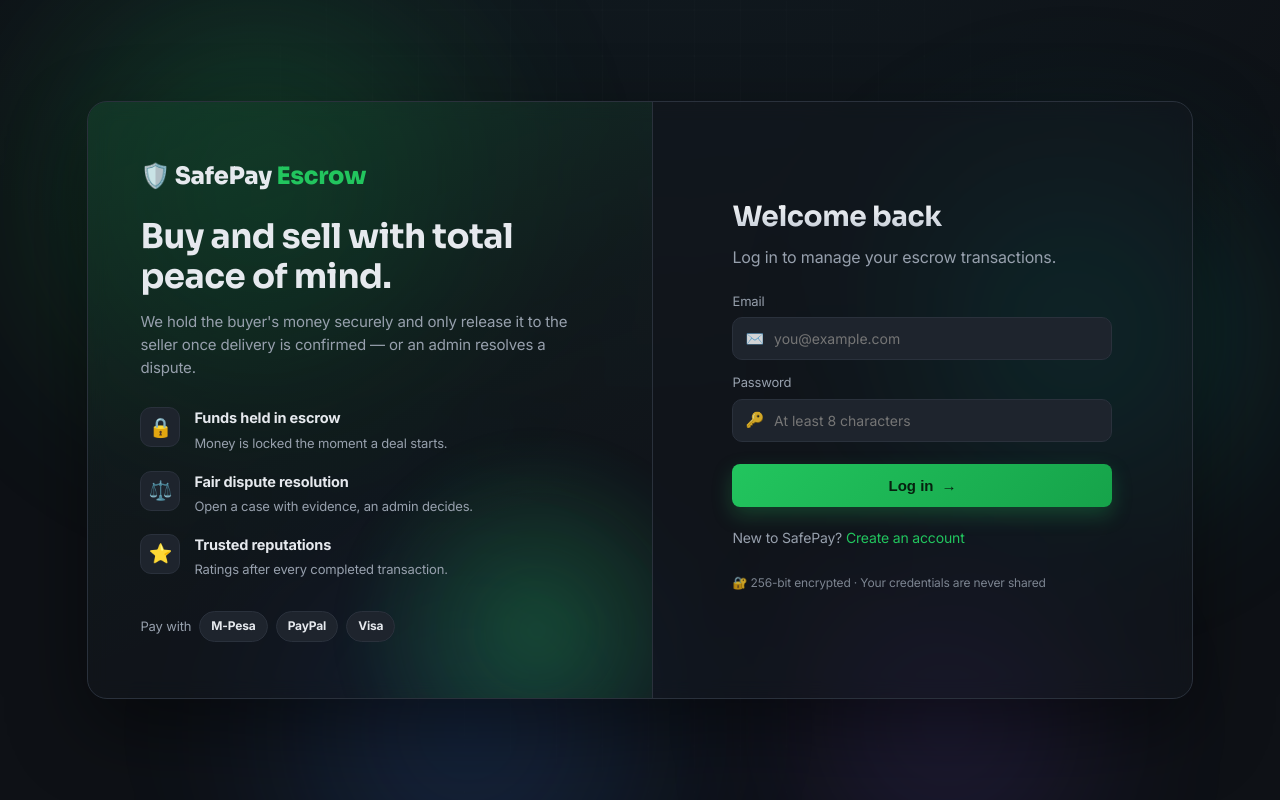
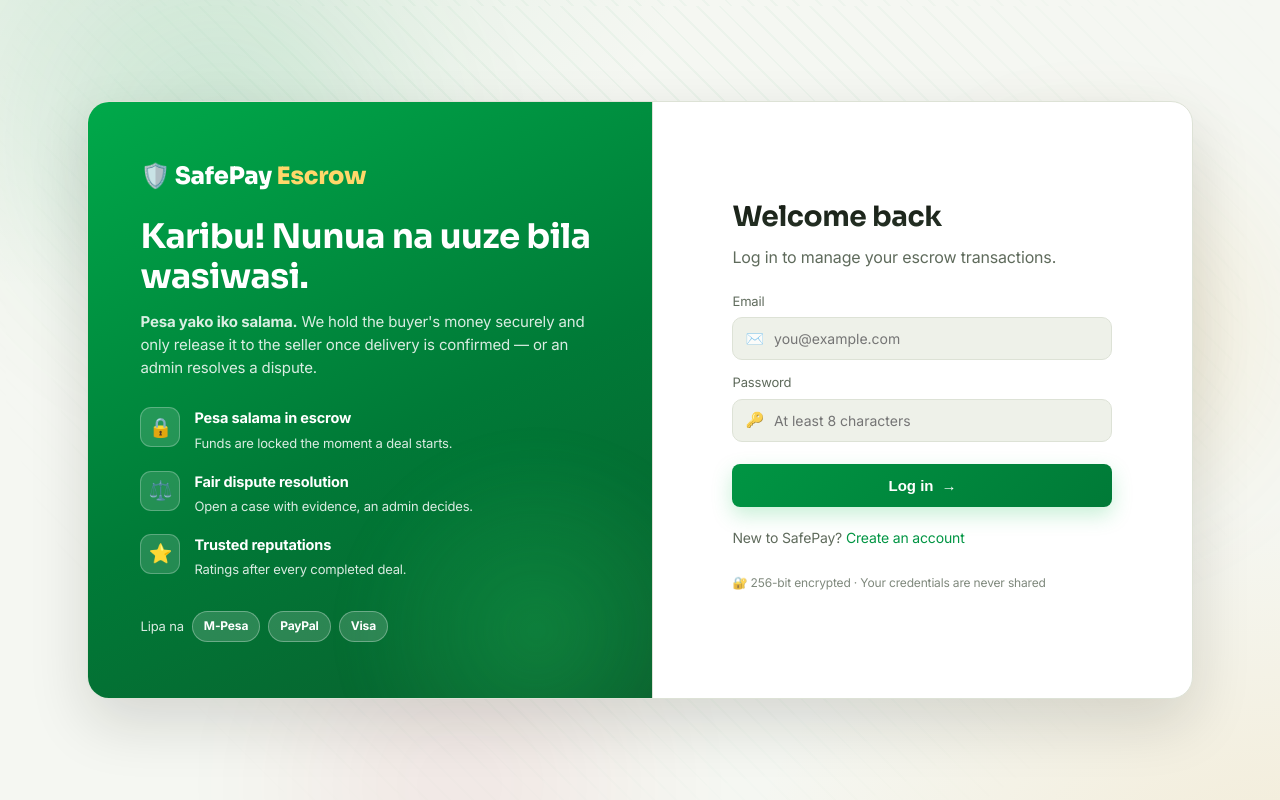
Before and after one commit to BlackWeasel0711/Escrow_project, a plain HTML site: page web/index.html in a window 1280 px wide. Drawn offline with Linux system fonts and the light colour scheme.

Commit message:
Re-theme web to a Kenyan fintech identity: flag colors, green hero, kanga background, Swahili warmth

```diff
--- a/web/app.js
+++ b/web/app.js
@@ -128,15 +128,15 @@
             <div class="auth-hero-glow"></div>
             <div class="auth-hero-content">
               <div class="auth-brand">🛡️ SafePay <span>Escrow</span></div>
-              <h2 class="auth-tagline">Buy and sell with total peace of mind.</h2>
-              <p class="auth-lead">We hold the buyer's money securely and only release it to the seller once delivery is confirmed — or an admin resolves a dispute.</p>
+              <h2 class="auth-tagline">Karibu! Nunua na uuze bila wasiwasi.</h2>
+              <p class="auth-lead"><strong>Pesa yako iko salama.</strong> We hold the buyer's money securely and only release it to the seller once delivery is confirmed — or an admin resolves a dispute.</p>
               <ul class="auth-features">
-                <li><span class="af-ic">🔒</span><div><strong>Funds held in escrow</strong><em>Money is locked the moment a deal starts.</em></div></li>
+                <li><span class="af-ic">🔒</span><div><strong>Pesa salama in escrow</strong><em>Funds are locked the moment a deal starts.</em></div></li>
                 <li><span class="af-ic">⚖️</span><div><strong>Fair dispute resolution</strong><em>Open a case with evidence, an admin decides.</em></div></li>
-                <li><span class="af-ic">⭐</span><div><strong>Trusted reputations</strong><em>Ratings after every completed transaction.</em></div></li>
+                <li><span class="af-ic">⭐</span><div><strong>Trusted reputations</strong><em>Ratings after every completed deal.</em></div></li>
               </ul>
               <div class="auth-pay">
-                <span>Pay with</span>
+                <span>Lipa na</span>
                 <b class="pay-chip">M-Pesa</b><b class="pay-chip">PayPal</b><b class="pay-chip">Visa</b>
               </div>
             </div>
--- a/web/styles.css
+++ b/web/styles.css
@@ -1,16 +1,18 @@
 :root {
-  --bg: #0e1116;
-  --panel: #171b22;
-  --panel-2: #1e242d;
-  --border: #2a313c;
-  --text: #e6e9ee;
-  --muted: #97a0ad;
-  --accent: #22c55e;
-  --accent-2: #16a34a;
-  --danger: #ef4444;
-  --warn: #f59e0b;
-  --info: #3b82f6;
-  --radius: 12px;
+  /* Kenyan fintech palette — flag green & red, warm savanna, clean light surfaces. */
+  --bg: #f5f7f2;          /* warm off-white */
+  --panel: #ffffff;
+  --panel-2: #eef1e9;     /* soft green-tinted grey */
+  --border: #dde2d6;
+  --text: #12160f;        /* near-black (flag black) */
+  --muted: #5f6b5c;
+  --accent: #009543;      /* Kenya flag green (also M-Pesa trust green) */
+  --accent-2: #007a37;
+  --danger: #be0027;      /* Kenya flag red */
+  --warn: #e2960f;        /* savanna gold */
+  --info: #1f7a8c;
+  --gold: #e2960f;
+  --radius: 14px;
 }
 
 * { box-sizing: border-box; }
@@ -59,7 +61,8 @@ body.auth-mode { background:
   radial-gradient(1000px 500px at 100% 110%, rgba(59,130,246,.12), transparent 55%),
   var(--bg);
 }
-body.auth-mode .topbar { display: none; }
+body.auth-mode .topbar,
+body.auth-mode .flag-stripe { display: none; }
 body.auth-mode .view { max-width: none; margin: 0; padding: 0; }
 
 .auth-shell {
@@ -185,7 +188,7 @@ button {
   font-size: 14px;
   font-weight: 600;
   background: var(--accent);
-  color: #06210f;
+  color: #ffffff;
   transition: background .15s;
 }
 button:hover { background: var(--accent-2); }
@@ -218,15 +221,15 @@ tr.clickable:hover td { background: var(--panel-2); }
   font-size: 12px;
   font-weight: 600;
 }
-.badge.PENDING  { background: #33302033; color: var(--warn); }
-.badge.HELD     { background: #1e3a5f33; color: var(--info); }
-.badge.DISPUTED { background: #4a1d1d33; color: var(--danger); }
-.badge.RELEASED { background: #14351f33; color: var(--accent); }
-.badge.REFUNDED { background: #2a2a2a; color: var(--muted); }
-.badge.CANCELLED{ background: #2a2a2a; color: var(--muted); }
-.badge.OPEN, .badge.UNDER_REVIEW { background: #4a1d1d33; color: var(--danger); }
-.badge.RESOLVED_RELEASE { background: #14351f33; color: var(--accent); }
-.badge.RESOLVED_REFUND  { background: #2a2a2a; color: var(--muted); }
+.badge.PENDING  { background: #fdf1dc; color: #a5720a; }
+.badge.HELD     { background: #e2f0f3; color: #1f6d7e; }
+.badge.DISPUTED { background: #fbe3e7; color: var(--danger); }
+.badge.RELEASED { background: #daf3e4; color: var(--accent-2); }
+.badge.REFUNDED { background: #eceee9; color: var(--muted); }
+.badge.CANCELLED{ background: #eceee9; color: var(--muted); }
+.badge.OPEN, .badge.UNDER_REVIEW { background: #fbe3e7; color: var(--danger); }
+.badge.RESOLVED_RELEASE { background: #daf3e4; color: var(--accent-2); }
+.badge.RESOLVED_REFUND  { background: #eceee9; color: var(--muted); }
 
 /* ---------- Timeline ---------- */
 .timeline { list-style: none; padding: 0; margin: 0; }
@@ -265,60 +268,63 @@ tr.clickable:hover td { background: var(--panel-2); }
 @keyframes bellSwing { 0%,70%,100% { transform: rotate(0); } 80% { transform: rotate(14deg); } 90% { transform: rotate(-10deg); } }
 @keyframes floatGlow { 0%,100% { opacity: .8; } 50% { opacity: 1; } }
 
-/* ---------- Flowing aurora background (app-wide) ---------- */
+/* ---------- Kenyan savanna background (app-wide) ---------- */
 body { background: var(--bg); }
 .aurora {
   position: fixed; inset: 0; z-index: -1; overflow: hidden;
-  background: radial-gradient(1200px 800px at 50% -20%, #101a20, var(--bg) 70%);
+  background:
+    radial-gradient(1000px 650px at 8% -12%, rgba(0,149,67,.10), transparent 60%),
+    radial-gradient(900px 650px at 100% 112%, rgba(226,150,15,.12), transparent 60%),
+    var(--bg);
 }
 .aurora span {
   position: absolute; display: block; border-radius: 50%;
-  filter: blur(70px); opacity: .55; will-change: transform;
+  filter: blur(60px); opacity: .30; will-change: transform;
 }
-.aurora .a1 { width: 46vw; height: 46vw; left: -8vw; top: -10vw;
-  background: radial-gradient(circle, rgba(34,197,94,.55), transparent 65%);
-  animation: aur1 26s ease-in-out infinite; }
-.aurora .a2 { width: 40vw; height: 40vw; right: -6vw; top: 8vh;
-  background: radial-gradient(circle, rgba(20,184,166,.5), transparent 65%);
-  animation: aur2 32s ease-in-out infinite; }
-.aurora .a3 { width: 44vw; height: 44vw; left: 12vw; bottom: -18vw;
-  background: radial-gradient(circle, rgba(59,130,246,.42), transparent 65%);
-  animation: aur3 30s ease-in-out infinite; }
-.aurora .a4 { width: 34vw; height: 34vw; right: 10vw; bottom: -12vw;
-  background: radial-gradient(circle, rgba(139,92,246,.36), transparent 65%);
-  animation: aur4 36s ease-in-out infinite; }
-/* faint moving mesh grid for depth ("not simple") */
+.aurora .a1 { width: 42vw; height: 42vw; left: -8vw; top: -12vw;
+  background: radial-gradient(circle, rgba(0,149,67,.55), transparent 65%);
+  animation: aur1 28s ease-in-out infinite; }
+.aurora .a2 { width: 38vw; height: 38vw; right: -6vw; top: 10vh;
+  background: radial-gradient(circle, rgba(226,150,15,.5), transparent 65%);
+  animation: aur2 34s ease-in-out infinite; }
+.aurora .a3 { width: 40vw; height: 40vw; left: 14vw; bottom: -20vw;
+  background: radial-gradient(circle, rgba(190,0,39,.28), transparent 65%);
+  animation: aur3 32s ease-in-out infinite; }
+.aurora .a4 { display: none; }
+/* subtle kanga / kente-style diagonal weave */
 .aurora-grid {
   position: absolute; inset: -2px;
-  background-image:
-    linear-gradient(rgba(255,255,255,.03) 1px, transparent 1px),
-    linear-gradient(90deg, rgba(255,255,255,.03) 1px, transparent 1px);
-  background-size: 46px 46px;
-  mask-image: radial-gradient(circle at 50% 40%, #000 0%, transparent 75%);
-  -webkit-mask-image: radial-gradient(circle at 50% 40%, #000 0%, transparent 75%);
-  animation: gridDrift 40s linear infinite;
+  background-image: repeating-linear-gradient(45deg, rgba(0,149,67,.05) 0 2px, transparent 2px 16px);
+  mask-image: radial-gradient(circle at 50% 30%, #000 0%, transparent 80%);
+  -webkit-mask-image: radial-gradient(circle at 50% 30%, #000 0%, transparent 80%);
+  animation: gridDrift 60s linear infinite;
 }
 
-@keyframes aur1 { 0%,100%{ transform: translate(0,0) scale(1);} 33%{ transform: translate(8vw,6vh) scale(1.15);} 66%{ transform: translate(3vw,-4vh) scale(.9);} }
-@keyframes aur2 { 0%,100%{ transform: translate(0,0) scale(1);} 50%{ transform: translate(-9vw,7vh) scale(1.2);} }
-@keyframes aur3 { 0%,100%{ transform: translate(0,0) scale(1);} 40%{ transform: translate(7vw,-6vh) scale(1.12);} 75%{ transform: translate(-5vw,-3vh) scale(.95);} }
-@keyframes aur4 { 0%,100%{ transform: translate(0,0) scale(1);} 50%{ transform: translate(6vw,-8vh) scale(1.18);} }
-@keyframes gridDrift { from { background-position: 0 0, 0 0; } to { background-position: 46px 92px, 46px 92px; } }
+@keyframes aur1 { 0%,100%{ transform: translate(0,0) scale(1);} 33%{ transform: translate(7vw,6vh) scale(1.12);} 66%{ transform: translate(3vw,-4vh) scale(.92);} }
+@keyframes aur2 { 0%,100%{ transform: translate(0,0) scale(1);} 50%{ transform: translate(-8vw,6vh) scale(1.16);} }
+@keyframes aur3 { 0%,100%{ transform: translate(0,0) scale(1);} 40%{ transform: translate(6vw,-6vh) scale(1.1);} 75%{ transform: translate(-4vw,-3vh) scale(.96);} }
+@keyframes gridDrift { from { background-position: 0 0; } to { background-position: 96px 96px; } }
 
-/* Cards float over the aurora with a subtle frosted translucency */
+/* Clean white cards with a soft lift */
 .card {
-  background: rgba(23, 27, 34, .72);
-  backdrop-filter: blur(8px) saturate(130%);
-  -webkit-backdrop-filter: blur(8px) saturate(130%);
+  background: var(--panel);
+  box-shadow: 0 2px 12px rgba(18, 22, 15, .05);
 }
+
+/* Auth: bold Kenya-green hero + clean white form */
 .auth-hero, .auth-form { background-color: transparent; }
-.auth-hero { background: linear-gradient(160deg, rgba(34,197,94,.14), rgba(22,163,74,.03) 45%, transparent 72%); }
+.auth-hero {
+  background: linear-gradient(155deg, #00a94a 0%, #007a37 55%, #0a5e2d 100%);
+  color: #fff;
+}
+.auth-hero .auth-lead, .auth-hero .auth-features em, .auth-hero .auth-pay { color: rgba(255,255,255,.85); }
+.auth-hero .af-ic { background: rgba(255,255,255,.14); border-color: rgba(255,255,255,.25); }
+.auth-hero .pay-chip { background: rgba(255,255,255,.16); border-color: rgba(255,255,255,.3); color: #fff; }
+.auth-hero .auth-brand span { color: #ffd76a; }
 .auth-shell {
-  background: rgba(20, 24, 30, .55);
-  backdrop-filter: blur(10px) saturate(130%);
-  -webkit-backdrop-filter: blur(10px) saturate(130%);
-  border: 1px solid var(--border); border-radius: 20px; overflow: hidden;
-  min-height: auto; box-shadow: 0 30px 80px rgba(0,0,0,.45);
+  background: var(--panel);
+  border: 1px solid var(--border); border-radius: 22px; overflow: hidden;
+  min-height: auto; box-shadow: 0 24px 60px rgba(18, 22, 15, .14);
 }
 body.auth-mode .view { display: flex; align-items: center; justify-content: center; min-height: 100vh; padding: 4vh 20px; }
 
@@ -326,21 +332,29 @@ body.auth-mode .view { display: flex; align-items: center; justify-content: cent
   .aurora span, .aurora-grid { animation: none !important; }
 }
 
-/* Frosted, subtly elevated top bar */
+/* Clean white top bar with a Kenyan-flag accent stripe under it */
 .topbar {
-  background: rgba(23, 27, 34, .78);
+  background: rgba(255, 255, 255, .9);
   backdrop-filter: saturate(140%) blur(10px);
   -webkit-backdrop-filter: saturate(140%) blur(10px);
+  border-bottom: none;
+  box-shadow: 0 1px 0 var(--border);
 }
 .brand { transition: transform .15s, filter .2s; }
-.brand:hover { transform: translateY(-1px); filter: drop-shadow(0 2px 8px rgba(34,197,94,.35)); }
+.brand:hover { transform: translateY(-1px); filter: drop-shadow(0 2px 6px rgba(0,149,67,.3)); }
 .nav a { transition: color .15s, background .15s, transform .12s; }
 .nav a:active { transform: translateY(1px); }
 .nav a.active {
-  background: linear-gradient(180deg, rgba(34,197,94,.18), rgba(34,197,94,.06));
-  color: #d7ffe6;
-  box-shadow: inset 0 0 0 1px rgba(34,197,94,.25);
+  background: rgba(0,149,67,.12);
+  color: var(--accent-2);
+  box-shadow: inset 0 0 0 1px rgba(0,149,67,.3);
 }
+/* Kenyan flag stripe: black · white · red · white · green */
+.flag-stripe { height: 4px; display: flex; }
+.flag-stripe i { flex: 1; }
+.flag-stripe i:nth-child(1) { background: #000; }
+.flag-stripe i:nth-child(2) { background: #be0027; flex: 1.6; }
+.flag-stripe i:nth-child(3) { background: #009543; }
 
 @media (prefers-reduced-motion: no-preference) {
   /* Staggered entrance for each view's top-level blocks */
@@ -372,11 +386,11 @@ body.auth-mode .view { display: flex; align-items: center; justify-content: cent
 
 /* Cards lift on hover */
 .card { transition: transform .18s ease, box-shadow .18s ease, border-color .18s ease; }
-.card:hover { border-color: #33404d; box-shadow: 0 10px 30px rgba(0,0,0,.28); }
+.card:hover { border-color: rgba(0,149,67,.35); box-shadow: 0 10px 28px rgba(0,149,67,.10); }
 
-/* Gradient headings */
+/* Headings: deep near-black with a subtle green depth */
 h1 {
-  background: linear-gradient(180deg, #ffffff, #b9c2cf);
+  background: linear-gradient(180deg, #12160f, #2b3a2c);
   -webkit-background-clip: text; background-clip: text;
   -webkit-text-fill-color: transparent;
 }
```
Also changed, not shown: web/index.html (+1 -0 lines).
